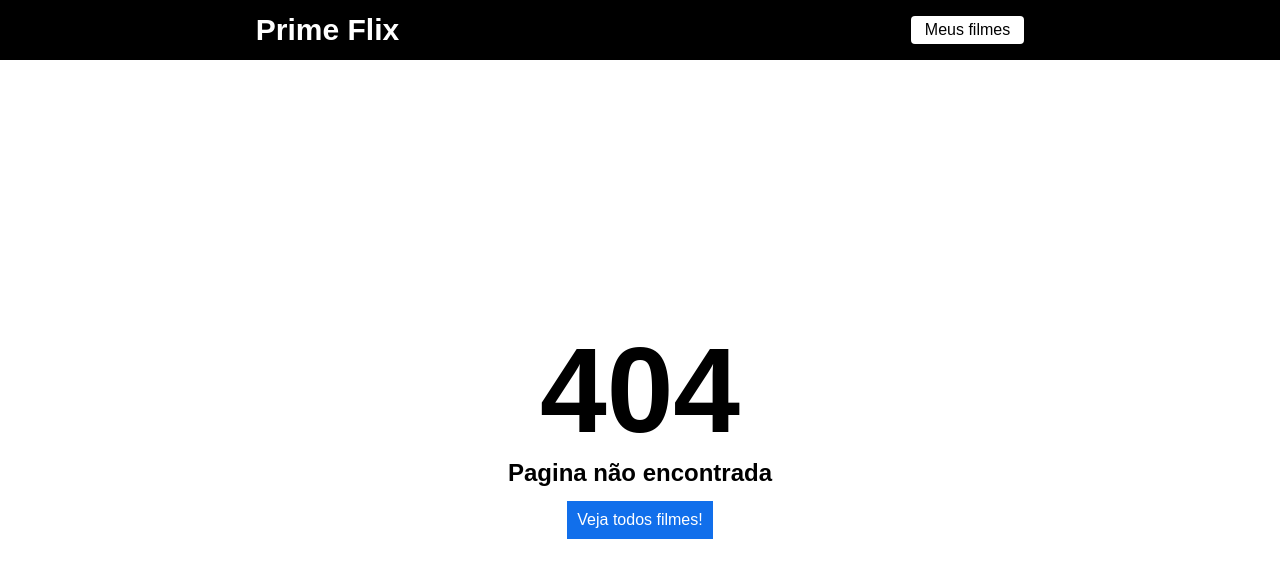
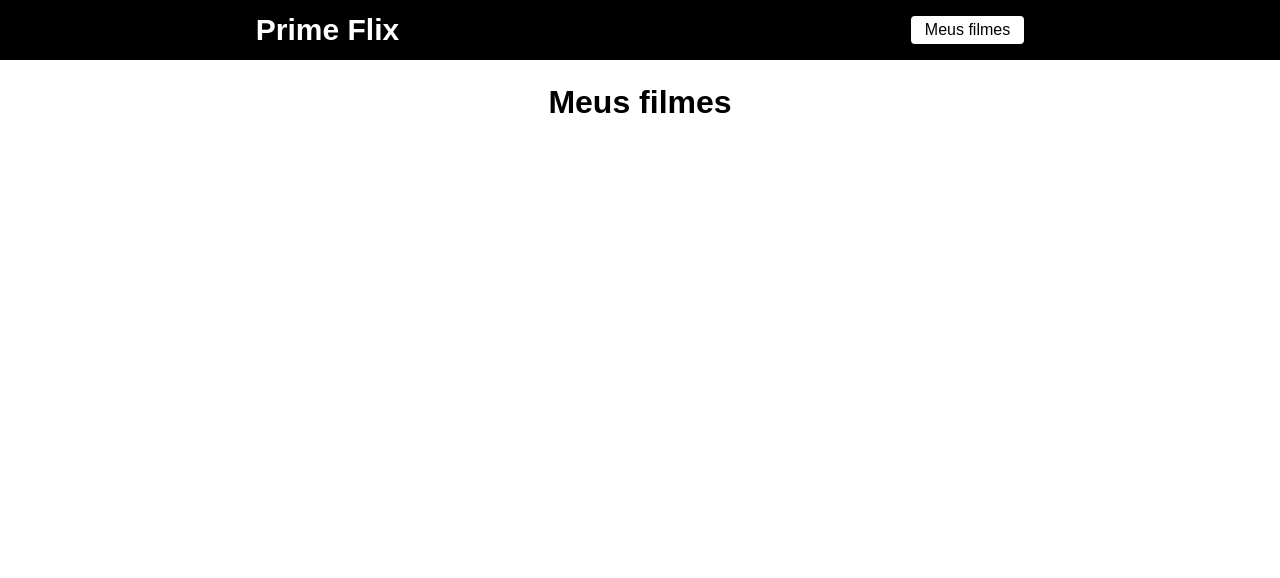
Before and after one commit to VithorAmaral/React, a React (Create React App) app in the folder filmes/: page /favoritos in a window 1280 px wide. Before the commit this address had no page. Shown: the top 578 px of the page. Built offline with nearby package versions, Linux system fonts and the light colour scheme; the HTML template or start-up script is replaced by a standard one.

Commit message:
Atualização

```diff
--- /dev/null
+++ b/filmes/src/pages/Favoritos/favoritos.css
@@ -0,0 +1,38 @@
+.meus-filmes{
+    margin-top: 24px;
+    display: flex;
+    flex-direction: column;
+    align-items: center;
+}
+
+.meus-filmes h1{
+    margin-bottom: 14px;
+}
+
+.meus-filmes span{
+    font-size: 18px;
+}
+
+.meus-filmes ul{
+    width: 720px;
+}
+
+.meus-filmes ul li{
+    list-style: none;
+    display: flex;
+    justify-content: space-between;
+    align-items: center;
+    margin-bottom: 14px;
+}
+
+.meus-filmes div{
+    display: flex;
+    justify-content: center;
+    align-items: center;
+}
+
+.meus-filmes div a{
+    text-decoration: none;
+    color: #116feb;
+    margin-right: 14px;
+}
--- /dev/null
+++ b/filmes/src/pages/Favoritos/index.js
@@ -0,0 +1,37 @@
+import { useEffect, useState } from 'react'
+import './favoritos.css'
+import { Link } from 'react-router-dom'
+
+function Favoritos() {
+
+    const [filmes, setFilmes] = useState([])
+
+    useEffect(() => {
+
+        const minhaLista = localStorage.getItem("@primeflix");
+        setFilmes(JSON.parse(minhaLista) || [])
+
+    }, [])
+
+    return (
+        <div className='meus-filmes'>
+            <h1>Meus filmes</h1>
+
+            <ul>
+                {filmes.map((item) => {
+                    return (
+                        <li key={item.id}>
+                            <span>{item.title}</span>
+                            <div>
+                                <Link to={`/filme/${item.id}`}>Ver detalhes</Link>
+                                <button>Excluir</button>
+                            </div>
+                        </li>
+                    )
+                })}
+            </ul>
+        </div>
+    )
+}
+
+export default Favoritos;
--- a/filmes/src/routes.js
+++ b/filmes/src/routes.js
@@ -2,6 +2,7 @@
 
 import Home from './pages/Home';
 import Filme from './pages/Filme';
+import Favoritos from './pages/Favoritos';
 
 import Erro from './pages/Erro';
 
@@ -14,6 +15,7 @@
             <Routes>
                 <Route path="/" element={<Home />} />
                 <Route path="/filme/:id" element={<Filme />} />
+                <Route path="/favoritos" element={<Favoritos/>} />
 
                 <Route path="*" element={<Erro />} />
             </Routes>
```
